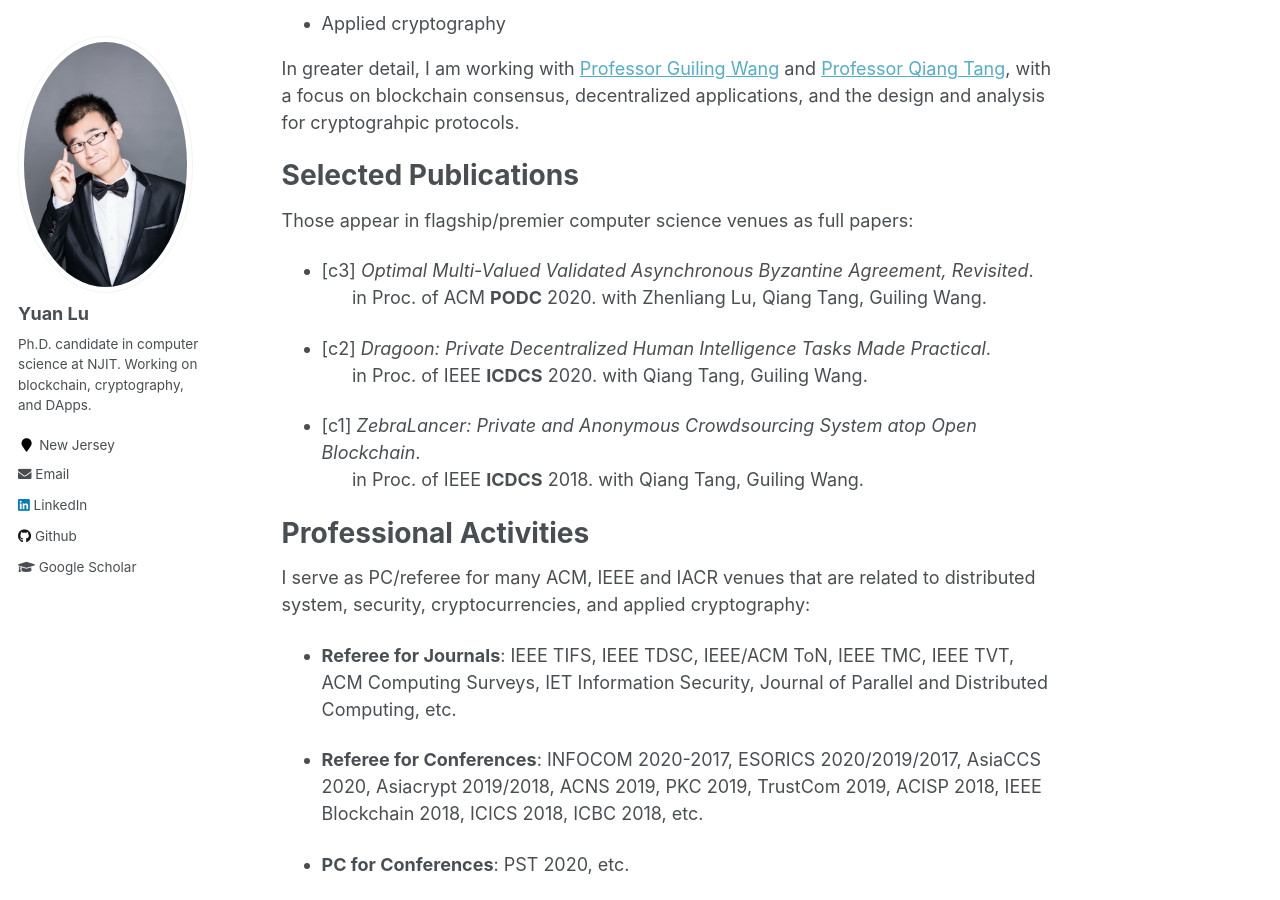
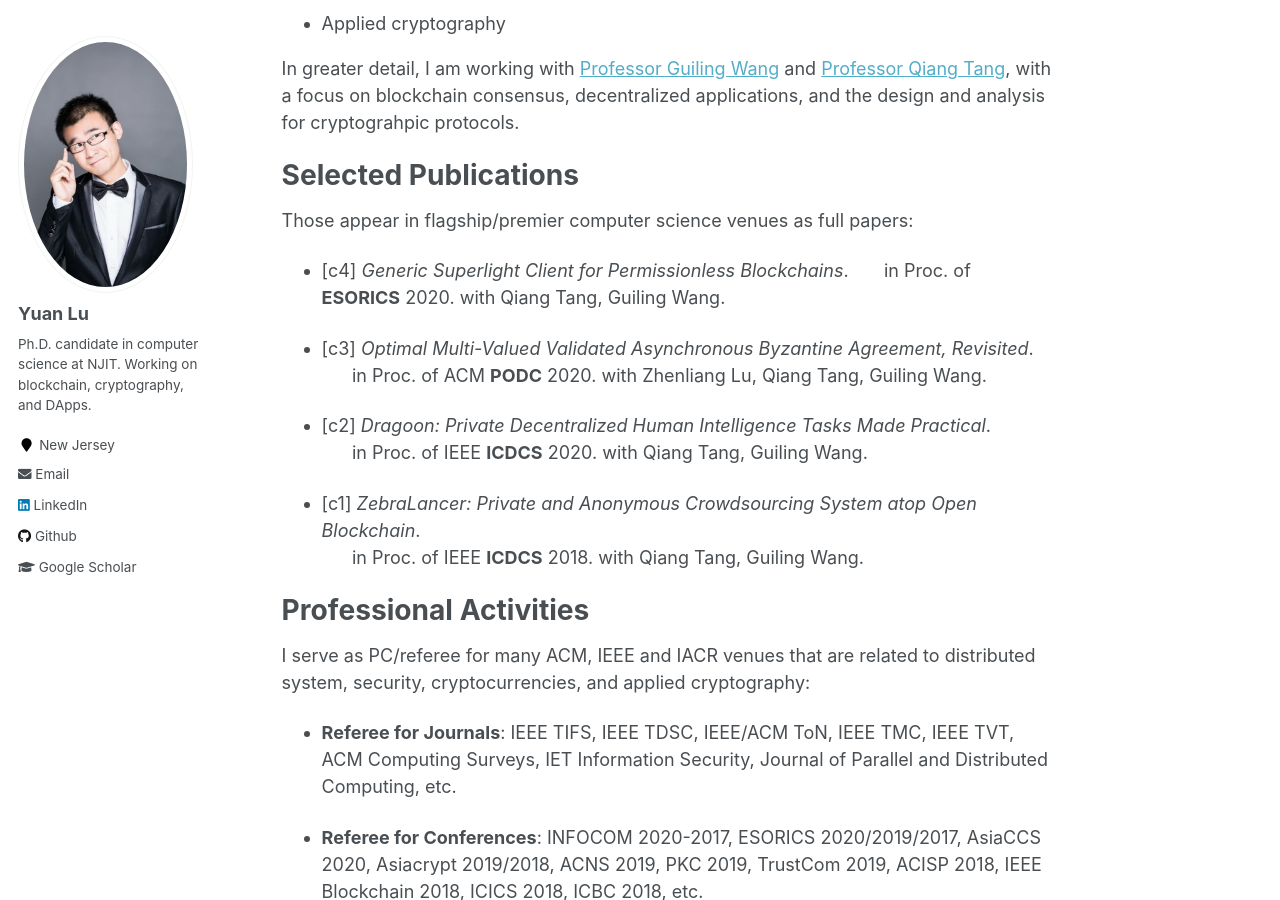
Before and after one commit to yylluu/yylluu.github.io, a Jekyll site: the page built from _pages/about.md, in a window 1280 px wide and 900 px high, scrolled down 425 px. Built offline with Jekyll 4.4.1, drawn with Linux system fonts in a browser that asks for light colours.

Commit message:
Update about.md

```diff
--- a/_pages/about.md
+++ b/_pages/about.md
@@ -24,6 +24,9 @@ In greater detail, I am working with [Professor Guiling Wang](https://web.njit.e
 Selected Publications
 ======
 Those appear in flagship/premier computer science venues as full papers:
+
+- [c4] *Generic Superlight Client for Permissionless Blockchains*.
+     &nbsp; &nbsp; &nbsp; in Proc. of **ESORICS** 2020. with Qiang Tang, Guiling Wang.
 
 - [c3] *Optimal Multi-Valued Validated Asynchronous Byzantine Agreement, Revisited*.
      &nbsp; &nbsp; &nbsp; in Proc. of ACM **PODC** 2020. with Zhenliang Lu, Qiang Tang, Guiling Wang.
```
